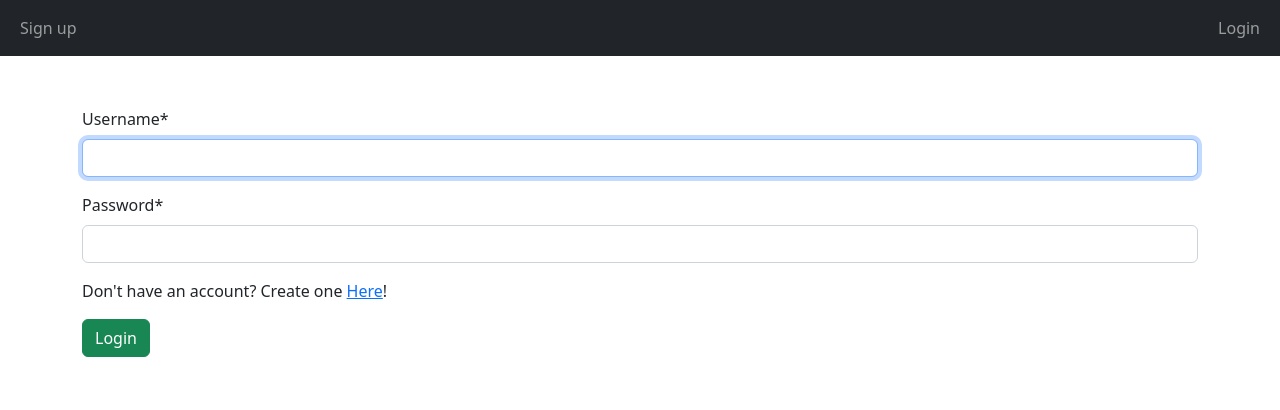
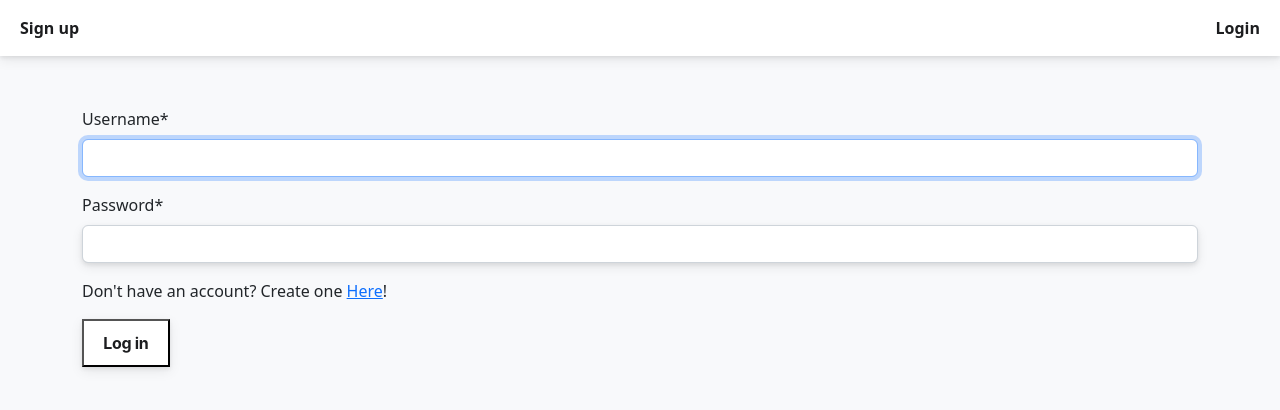
Before and after one commit to Ali-Al-Hadi-Al-Husseini/cash-web, a Django app: page /login/ in a window 1280 px wide. Shown: the top 410 px of the page. Run offline with Django 4.2, Linux system fonts and the light colour scheme; some libraries are stand-ins or nearby versions.

Commit message:
changes the ui

```diff
--- a/cash/cash/settings.py
+++ b/cash/cash/settings.py
@@ -17,7 +17,7 @@ import os
 # Build paths inside the project like this: BASE_DIR / 'subdir'.
 BASE_DIR = Path(__file__).resolve().parent.parent
 # DEBUG = True
-DEBUG = False
+DEBUG = True
 # Quick-start development settings - unsuitable for production
 # See https://docs.djangoproject.com/en/4.0/howto/deployment/checklist/
 
@@ -190,7 +190,7 @@ CORS_ALLOW_ALL_ORIGINS = True # If this is used then `CORS_ALLOWED_ORIGINS` will
 CORS_ALLOW_CREDENTIALS = True
 
 #security
-security = True
+security = False
 SESSION_COOKIE_SECURE = security
 CSRF_COOKIE_SECURE = security
 SECURE_SSL_REDIRECT  = security
--- a/cash/main/static/css/style.css
+++ b/cash/main/static/css/style.css
@@ -1,7 +1,111 @@
+body{
+    background-color: #f8f9fb;
+}
+input{
+    box-shadow: 0 2px 4px rgba(0,0,0,.08),0 4px 12px rgba(0,0,0,.08);
+    border: none;
+
+}
+select{
+    box-shadow: 0 2px 4px rgba(0,0,0,.08),0 4px 12px rgba(0,0,0,.08);
+    border: none;
+}
+.custom_btn_dark{
+    color: white;
+    background-color: #1c1d1f;
+}
+.custom_btn_lite{
+    color: #1c1d1f;
+    background-color: white;
+}
+.custom_btn{
+    position: relative;
+    margin: 0;
+    min-width: 4rem;
+    max-width: 8rem;
+    height: 3rem;
+    padding: 0 1.2rem;
+
+    border-radius: 0;
+
+    box-sizing: border-box;
+    box-shadow: 0 2px 4px rgba(0,0,0,.08),0 4px 12px rgba(0,0,0,.08);
+
+
+    display: inline-flex;
+    justify-content: center;
+    align-items: center;
+
+    font-family: udemy sans,-apple-system,BlinkMacSystemFont,Roboto,segoe ui,Helvetica,Arial,sans-serif,apple color emoji,segoe ui emoji,segoe ui symbol;
+    letter-spacing: -.02rem;
+    font-weight: bold;
+}
+/* .btn-color{
+    background-color: #7325a3;
+    border: none;
+} */
+.nav-container{
+    box-shadow:  0 2px 4px rgba(0,0,0,.08),0 4px 12px rgba(0,0,0,.08);
+}
+
+.cutom_nav{
+    background-color: white !important;
+}
+.custome_nav_link{
+    color:#1c1d1f;
+    font-size: medium;
+    font-weight: bold;
+}
+
+.custome_nav_link:hover{
+    color: #1c1d1f !important;
+}
+
+.hover-underline-animation {
+    display: inline-block;
+    position: relative;
+    color: #7325a3  ;
+  }
+
+.hover-underline-animation:after {
+    content: '';
+    position: absolute;
+    width: 100%;
+    transform: scaleX(0);
+    height: 2px;
+    bottom: 0;
+    left: 0;
+    background-color: #7325a3;
+    transform-origin: bottom right;
+    transition: transform 0.25s ease-out;
+  }
+
+.hover-underline-animation:hover:after {
+    color:#1c1d1f;
+    transform: scaleX(1);
+    transform-origin: bottom left;
+  }
+.custom_container{
+    background-color: #f8f9fb;
+}
+.custom_card_width{
+    width: 18rem;
+    border:none !important;
+    box-shadow: 0 2px 4px rgba(0,0,0,.08),0 4px 12px rgba(0,0,0,.08);
+}
+.custom_card_title{
+    margin-bottom:0rem ;
+    font-size: 1.5rem !important;
+}
+/*  button colore #7325a3 */
+/* background coolor #f8f9fb */
 .qr_code_display{
     display: flex;
     justify-content: center;
     align-items: center;
+    position: relative;
+    top:10px;
+
 }
 .half{
     width: 40%;
--- a/cash/main/templates/main/base.html
+++ b/cash/main/templates/main/base.html
@@ -17,15 +17,15 @@
 
 </head>
     <body>
-        <nav class="navbar navbar-expand-lg navbar-dark bg-dark">
-            <div class="container-fluid">
+        <nav class="navbar navbar-expand-lg navbar-dark bg-dark cutom_nav nav-container  " id="nav">
+            <div class="container-fluid cutom_nav">
                 <div>
                     <ul class="navbar-nav">
                         {% if user.is_authenticated%}
-                        <li class="nav-item "><a class="nav-link" href="/">Home</a></li>
-                        <li class="nav-item "><a class="nav-link" href="/transact">Transact</a></li>
+                        <li class="nav-item hover-underline-animation"><a class="nav-link custome_nav_link" href="/">Home</a></li>
+                        <li class="nav-item hover-underline-animation"><a class="nav-link custome_nav_link" href="/transact">Transact</a></li>
                         {% else %}
-                        <li class="nav-item "><a class="nav-link" href="/signup">Sign up</a></li>
+                        <li class="nav-item hover-underline-animation"><a class="nav-link custome_nav_link" href="/signup">Sign up</a></li>
                         {% endif %}
 
                 </div>
@@ -33,12 +33,12 @@
                     <ul class="navbar-nav">
                         {% if user.is_authenticated %}
                         <span class="navbar-text">{{user.username|escape}} | </span>
-                            <li class="nav-item">
-                                <a class="nav-link" href="/logout">Logout</a>
+                            <li class="nav-item hover-underline-animation">
+                                <a class="nav-link custome_nav_link" href="/logout">Logout</a>
                             </li>
                         {% else %}
-                            <li class="nav-item">
-                                <a class="nav-link" href="/login">Login</a>
+                            <li class="nav-item hover-underline-animation">
+                                <a class="nav-link custome_nav_link" href="/login">Login</a>
                             </li>
                         {% endif %}
                     </ul>
@@ -49,9 +49,9 @@
             </div>
 
         </nav>
-        <div class="container" style="margin-top:4%;">{% block content %} {% endblock %}</div>
+        <div class="container custom_container" style="margin-top:4%;">{% block content %} {% endblock %}</div>
 
-        <!-- Latest compiled JavaScript -->
+
      <script src="https://ajax.googleapis.com/ajax/libs/jquery/3.6.0/jquery.min.js"></script>
     <script src="https://maxcdn.bootstrapcdn.com/bootstrap/3.4.1/js/bootstrap.min.js"></script>
     <script src="https://cdn.jsdelivr.net/npm/bootstrap@5.2.0-beta1/dist/js/bootstrap.bundle.min.js" integrity="sha384-pprn3073KE6tl6bjs2QrFaJGz5/SUsLqktiwsUTF55Jfv3qYSDhgCecCxMW52nD2" crossorigin="anonymous"></script>
--- a/cash/main/templates/main/transact.html
+++ b/cash/main/templates/main/transact.html
@@ -26,8 +26,8 @@
     {% endfor %}
     <form method="post">
     {% csrf_token %}{{form|crispy}}
-    <button type="submit" class="btn btn-success">send</button>
-    <button type="button" class="btn btn-primary" id="scan-button">Scan</button>
+    <button type="submit" class="custom_btn">Send</button>
+    <button type="button" class="custom_btn" id="scan-button">Scan</button>
     <div id="reader" width="600px" style="display:none ;"></div>
 
     </form>
--- a/cash/main/templates/registration/login.html
+++ b/cash/main/templates/registration/login.html
@@ -1,9 +1,13 @@
 {% extends 'main/base.html'%}
+{% load static %}
+{%block head %}
+{%endblock%}
 {% block title %}Login{% endblock %}
 {% load crispy_forms_tags %} {% block content %}
 <form method="post">
   {% csrf_token %}{{form|crispy}}
   <p>Don't have an account? Create one <a href="/signup">Here</a>!</p>
-  <button type="submit" class="btn btn-success">Login</button>
+  <button type="submit" class="custom_btn custom_btn_lite"> <span>Log in</span></button>
 </form>
+
 {% endblock %}
--- a/cash/main/views.py
+++ b/cash/main/views.py
@@ -27,6 +27,7 @@ def main(req):
 
 @login_required(login_url="/login")
 def transact(req):
+    authenticate(req)
     form, form_is_valid = validate_form(req,TransactionForm)
 
     if form_is_valid:
```
Also changed, not shown: cash/docker-compose.yml (+12 -12 lines), cash/main/templates/main/index.html (+4 -4 lines).
